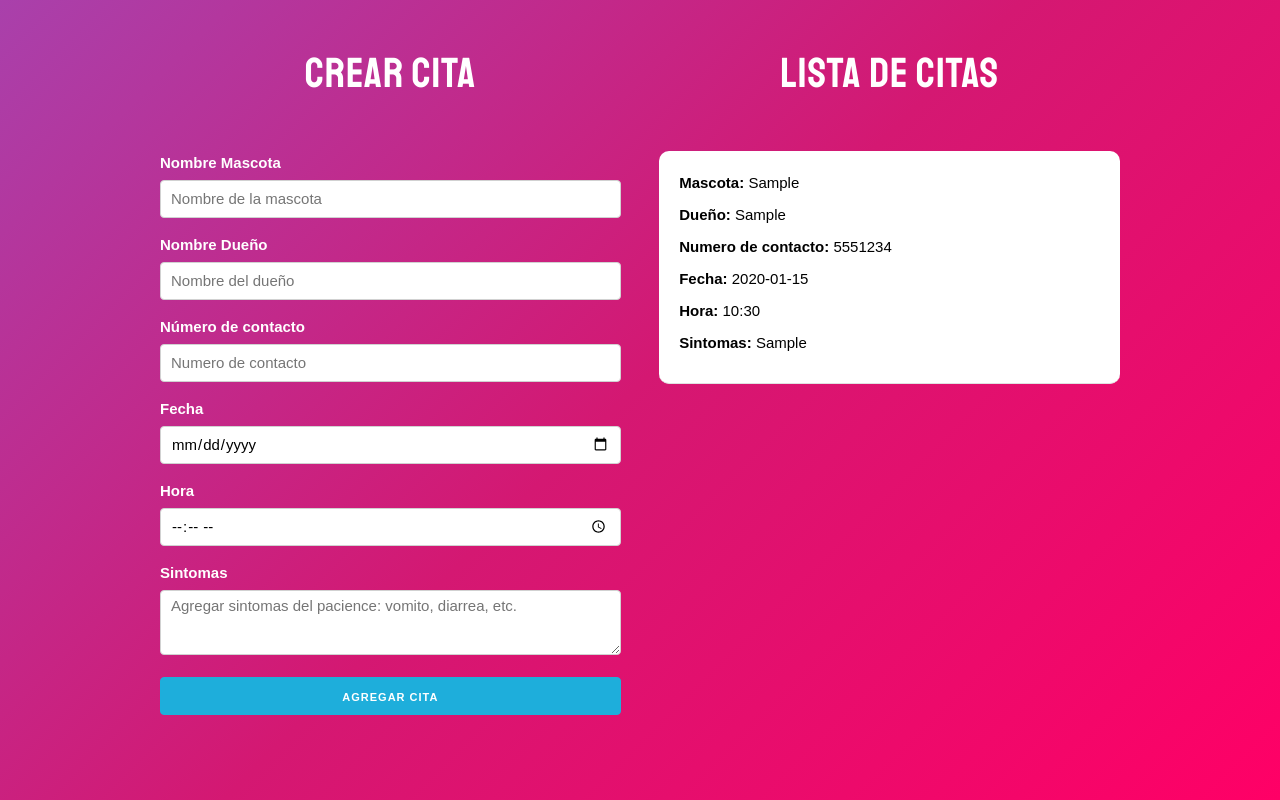
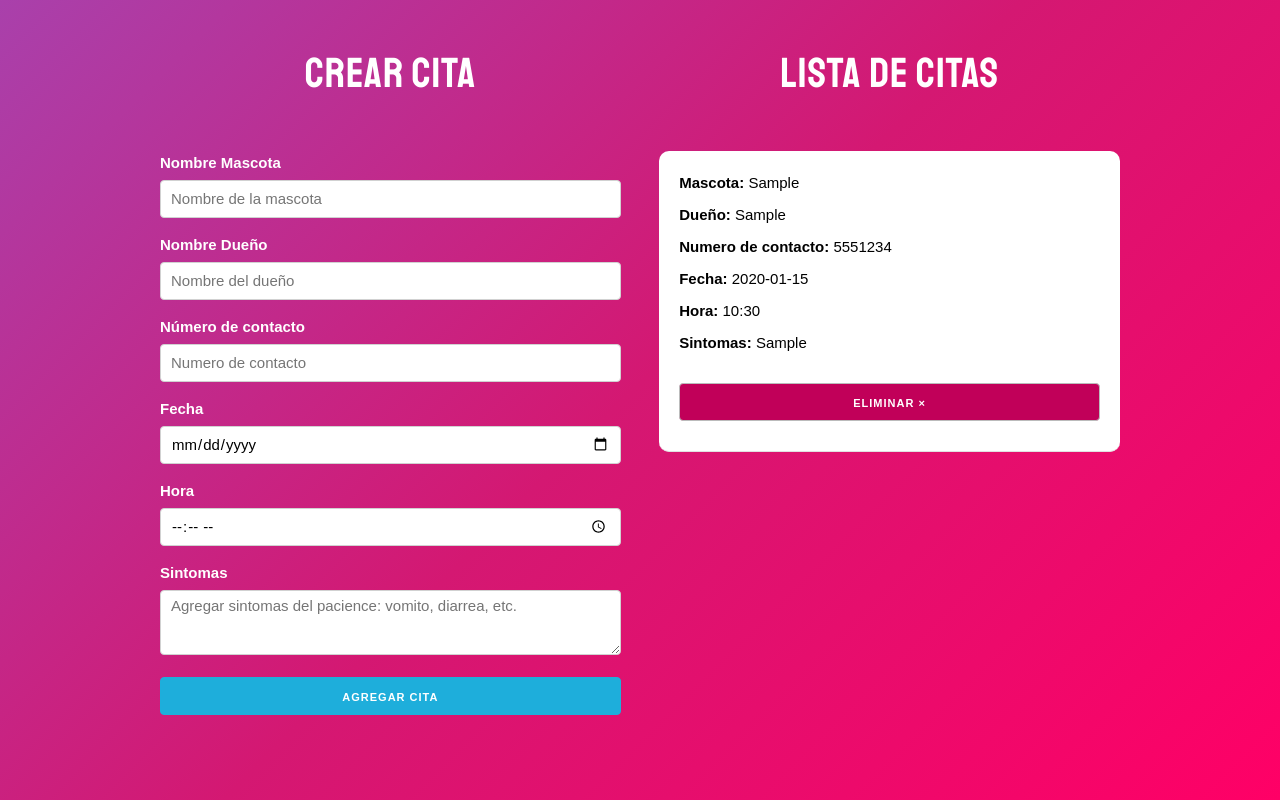
Before and after one commit to Lexxus-Cris/PROYECTO-administrador-de-pacientes, a React (Create React App) app: page / in a window 1280 px wide. Both pictures are taken after typing "Sample", "Sample", "5551234", "2020-01-15", "10:30", "Sample" into the empty fields and a click on the button "AGREGAR CITA". Shown: the part 122-922 px from the top of the page. Built offline with nearby package versions, Linux system fonts and the light colour scheme.

Commit message:
Creacion de la funcion encargada de eliminar una cita por id en el componente App y cambio de titulo de forma condicional en la linea 36

```diff
--- a/src/App.js
+++ b/src/App.js
@@ -8,13 +8,20 @@
   // Arreglo de citas
   const [saveCitas, setSaveCitas] = useState([]);
 
-  // Funcio que guarde las citas en el state
+  // Funcion que guarde las citas en el state
   const crearCita = cita => {
     setSaveCitas([
       ...saveCitas,
       cita
     ])
   }
+
+  // Funcion que elimina una cita por su id
+  const eliminarCita = id => {
+      const citas = saveCitas.filter(cita => cita.id !== id);
+      setSaveCitas(citas);
+  }
+
   return (
     <Fragment>
       <h1>Administrador de pacientes</h1>
@@ -26,11 +33,15 @@
             />
           </div>
           <div className="one-half column">
-            <h2>Lista de citas</h2>
+            {saveCitas.length === 0
+              ? <h2>Agrega una nueva cita</h2>
+              : <h2>Lista de citas</h2>
+            }
             {saveCitas.map(cita => (
               <DateItem
                 key={cita.id}
                 cita={cita}
+                eliminarCita={eliminarCita}
               />
             ))}
           </div>
--- a/src/components/DateItem.jsx
+++ b/src/components/DateItem.jsx
@@ -1,8 +1,10 @@
 import React from 'react'
 
-const DateItem = ({cita}) => {
+const DateItem = ({ cita, eliminarCita }) => {
 
-   const { petName, petOwner, phone, date, time, symptoms } = cita
+   const { petName, petOwner, phone, date, time, symptoms, id } = cita;
+
+
    return(
       <div className='cita'>
 
@@ -12,7 +14,11 @@
          <p>Fecha: <span>{ date }</span></p>
          <p>Hora: <span>{ time }</span></p>
          <p>Sintomas: <span>{ symptoms }</span></p>
-
+         <button
+            className="button eliminar u-full-width"
+            type="button"
+            onClick={() => eliminarCita(id)}
+            >Eliminar &times;</button>
       </div>
    )
 }
```
